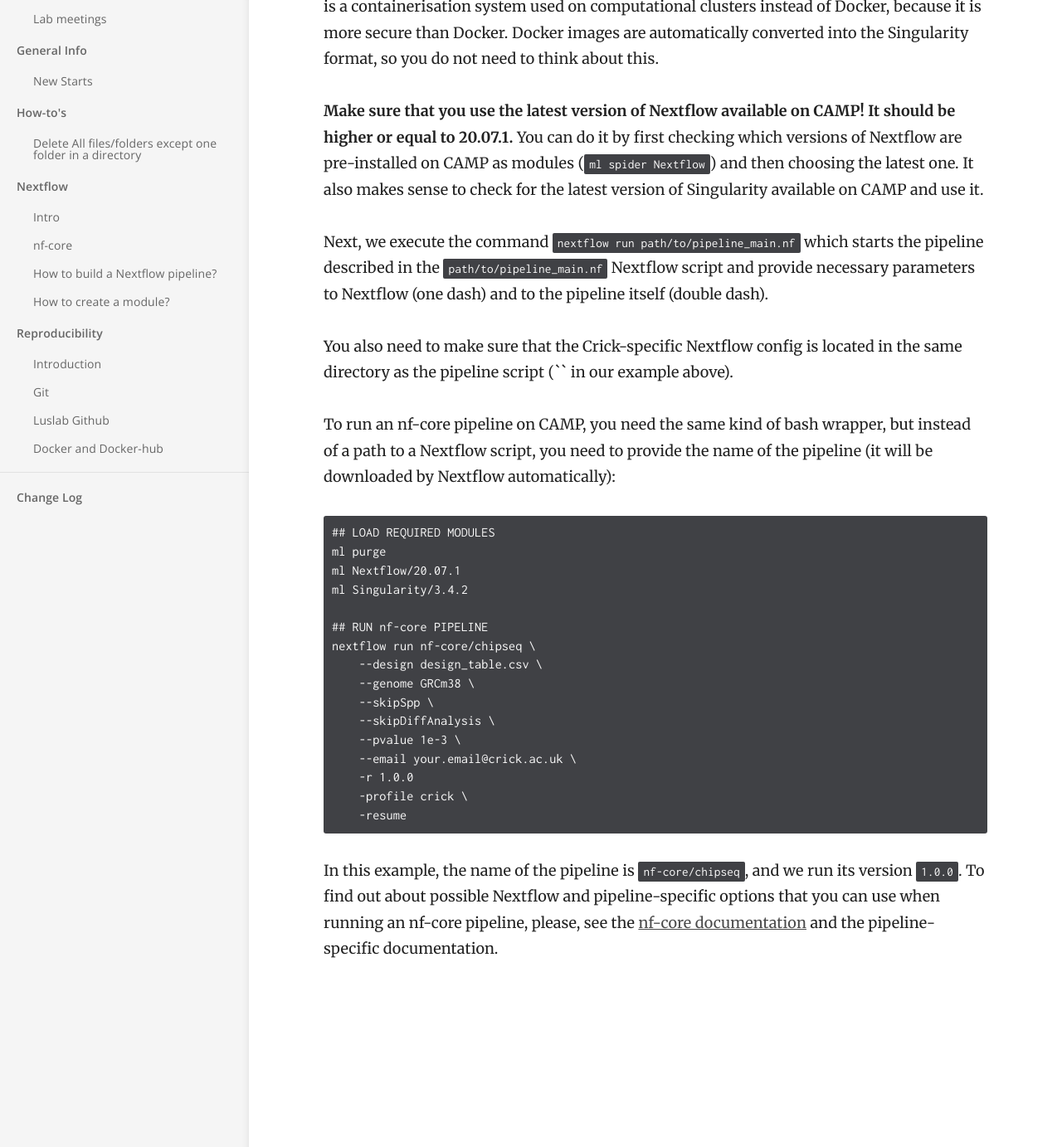
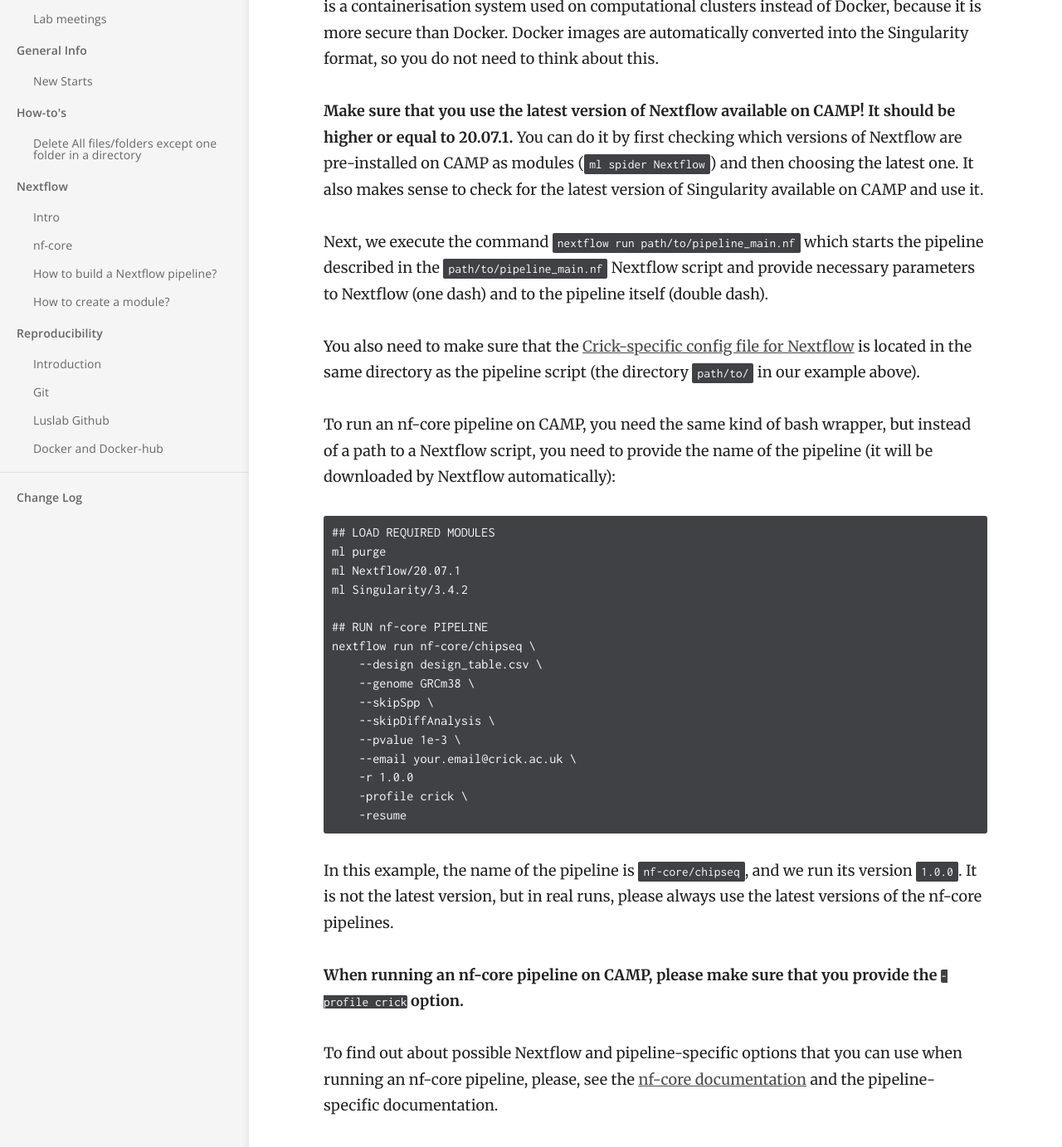
Before and after one commit to luslab/luslab.github.io, a Jekyll site: the page built from _docs/CAMP/running_nextflow.md, in a window 1280 px wide and 1400 px high, scrolled down 609 px. Shown: the top 1383 px of the window at 83% size. Built offline with Jekyll 4.4.1, drawn with Linux system fonts in a browser that asks for light colours.

Commit message:
Added info about Crick config and profile

````diff
--- a/_docs/CAMP/running_nextflow.md
+++ b/_docs/CAMP/running_nextflow.md
@@ -24,7 +24,7 @@ In this example, we first remove all pre-installed modules that could have been
 
 Next, we execute the command `nextflow run path/to/pipeline_main.nf` which starts the pipeline described in the `path/to/pipeline_main.nf` Nextflow script and provide necessary parameters to Nextflow (one dash) and to the pipeline itself (double dash).
 
-You also need to make sure that the Crick-specific Nextflow config is located in the same directory as the pipeline script (`` in our example above).
+You also need to make sure that the [Crick-specific config file for Nextflow](https://github.com/luslab/luslab-nf-modules/blob/master/configs/crick.config) is located in the same directory as the pipeline script (the directory `path/to/` in our example above).
 
 To run an nf-core pipeline on CAMP, you need the same kind of bash wrapper, but instead of a path to a Nextflow script, you need to provide the name of the pipeline (it will be downloaded by Nextflow automatically):
 
@@ -47,4 +47,8 @@ nextflow run nf-core/chipseq \
     -resume
 ```
 
-In this example, the name of the pipeline is `nf-core/chipseq`, and we run its version `1.0.0`. To find out about possible Nextflow and pipeline-specific options that you can use when running an nf-core pipeline, please, see the [nf-core documentation](https://nf-co.re/usage/introduction) and the pipeline-specific documentation.
+In this example, the name of the pipeline is `nf-core/chipseq`, and we run its version `1.0.0`. It is not the latest version, but in real runs, please always use the latest versions of the nf-core pipelines.
+
+**When running an nf-core pipeline on CAMP, please make sure that you provide the `-profile crick` option.**
+
+To find out about possible Nextflow and pipeline-specific options that you can use when running an nf-core pipeline, please, see the [nf-core documentation](https://nf-co.re/usage/introduction) and the pipeline-specific documentation.
````
